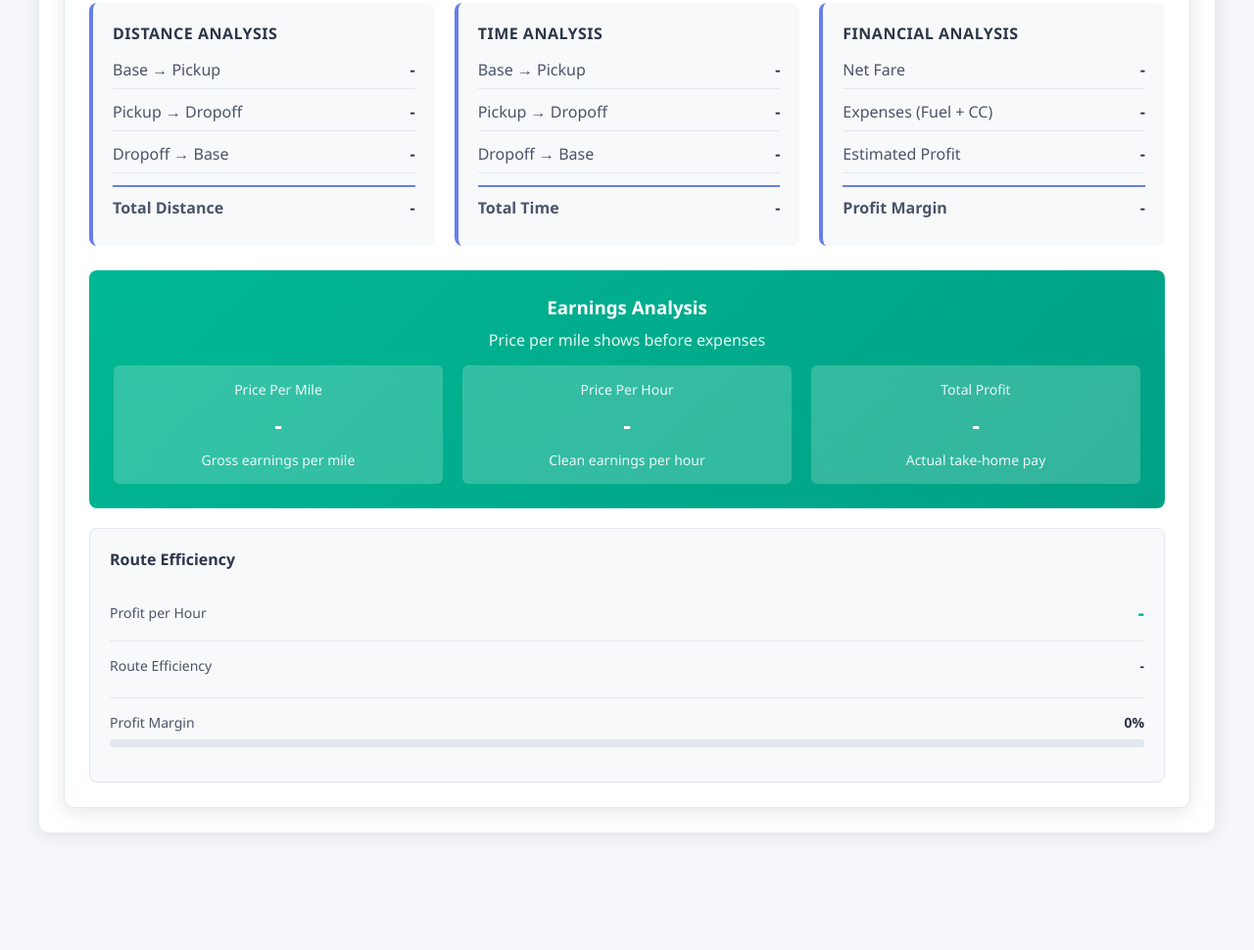
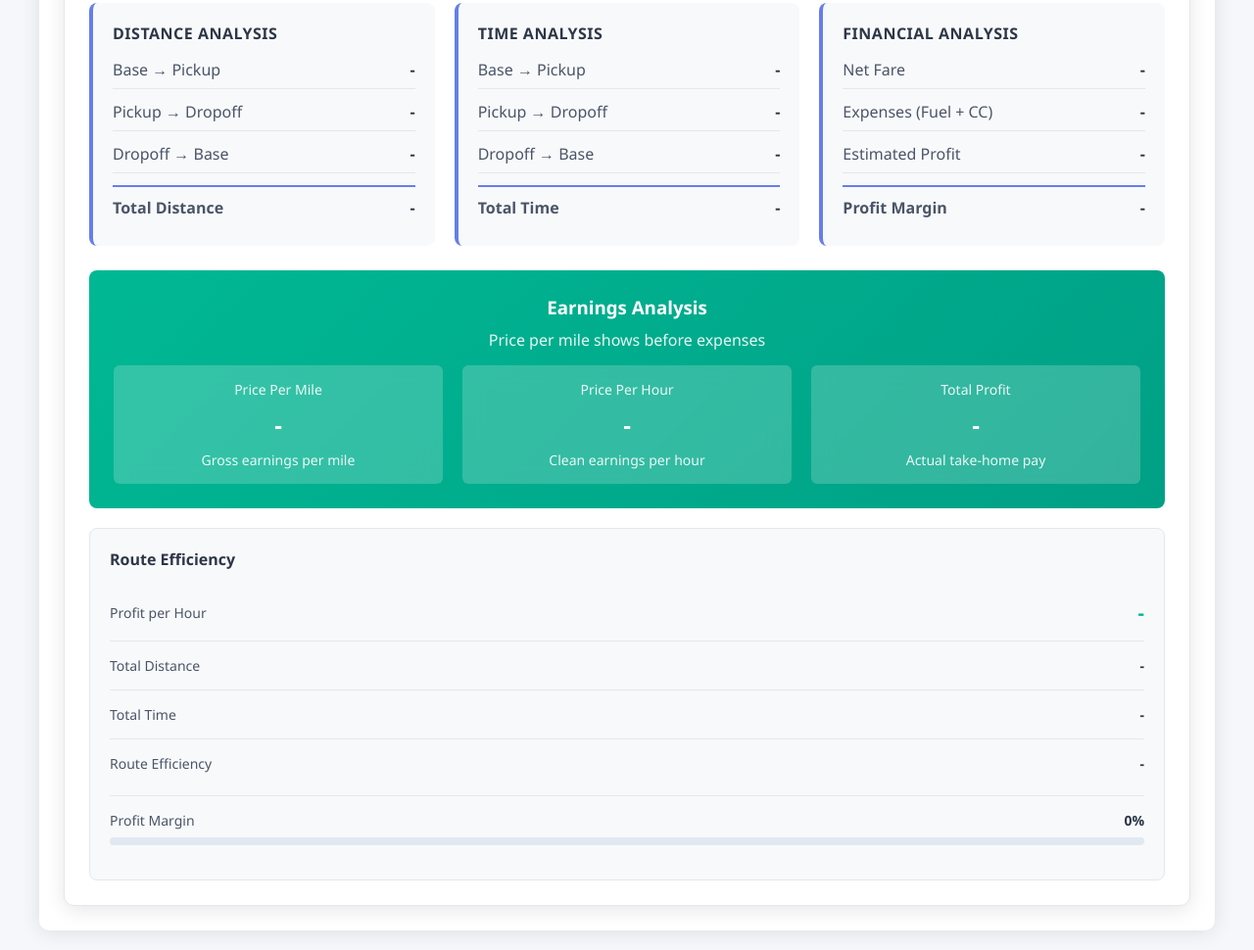
Before and after one commit to Boris8800/Taxi, a plain HTML site: page index.html in a window 1280 px wide. Shown: the part 2216-3186 px from the top of the page at 98% size. Before the commit the page ends 3086 px from the top, so only its background shows below. Drawn offline with Linux system fonts and the light colour scheme; some packages are replaced by stand-ins of ours.

Commit message:
Add Total Distance and Total Time to Route Efficiency section

```diff
--- a/index.html
+++ b/index.html
@@ -756,6 +756,18 @@ Saloon Car
         <div class="efficiency-row">
           <span class="efficiency-label">Profit per Hour</span>
           <span class="efficiency-value-large" id="profitPerHour">-</span>
+        </div>
+
+        <!-- Total Distance -->
+        <div class="efficiency-row">
+          <span class="efficiency-label">Total Distance</span>
+          <span class="efficiency-value" id="totalDistanceEfficiency">-</span>
+        </div>
+
+        <!-- Total Time -->
+        <div class="efficiency-row">
+          <span class="efficiency-label">Total Time</span>
+          <span class="efficiency-value" id="totalTimeEfficiency">-</span>
         </div>
 
         <!-- Route Efficiency - Progress Bar -->
@@ -1313,6 +1325,10 @@ Saloon Car
       document.getElementById('pricePerHour').textContent = `£${pricePerHour}`;
       document.getElementById('totalProfit').textContent = `£${profit}`;
 
+      // Update Total Distance and Total Time in Route Efficiency section
+      document.getElementById('totalDistanceEfficiency').textContent = `${totalDistance.toFixed(1)} mi`;
+      document.getElementById('totalTimeEfficiency').textContent = formatMinutesToText(totalTime);
+
       // Calculate efficiency score (higher is better)
       const efficiencyScore = (currentTrip.price / totalTime * 60).toFixed(2);
       const efficiencyPercent = Math.min((efficiencyScore / 50) * 100, 100); // Cap at £50/hr = 100%
```
